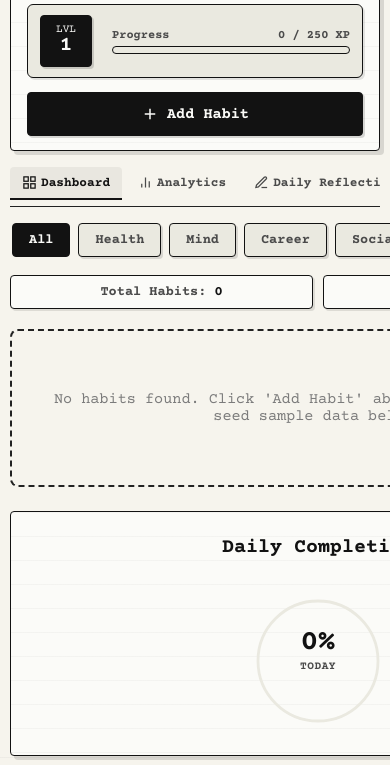
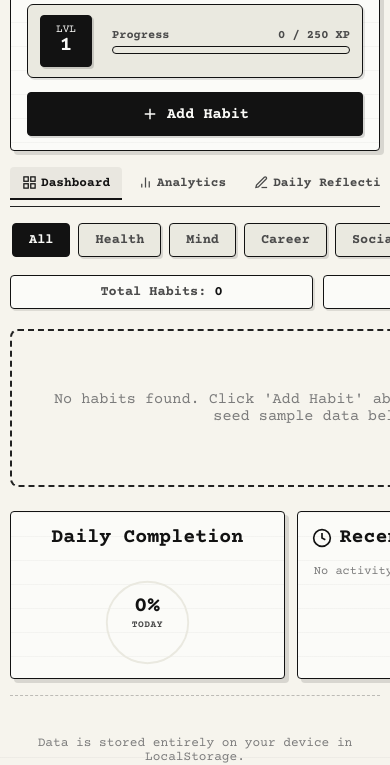
Before and after one commit to ramchandu438/habitquest, an Electron app: page index.html in a window 390 px wide. Shown: the part 87-852 px from the top of the page. Drawn offline with nearby package versions, Linux system fonts and the light colour scheme; a web font is replaced by a local one.

Commit message:
fix(mobile): resolve category filters swiping, scale down circular progress SVG, and layout sidebar widgets side-by-side on mobile

```diff
--- a/index.html
+++ b/index.html
@@ -20,8 +20,8 @@
   <link href="https://fonts.googleapis.com/css2?family=Courier+Prime:ital,wght@0,400;0,700;1,400;1,700&family=Outfit:wght@300;400;500;600;700;800;900&family=Playfair+Display:ital,wght@0,400..900;1,400..900&display=swap" rel="stylesheet">
 
   <!-- Stylesheets -->
-  <link rel="stylesheet" href="styles/themes.css?v=3.0">
-  <link rel="stylesheet" href="styles/main.css?v=3.0">
+  <link rel="stylesheet" href="styles/themes.css?v=4.0">
+  <link rel="stylesheet" href="styles/main.css?v=4.0">
 </head>
 <body>
 
--- a/js/charts.js
+++ b/js/charts.js
@@ -14,7 +14,7 @@ export function renderProgressRing(selector, percentage) {
   const strokeDashoffset = circumference - (pct / 100) * circumference;
 
   container.innerHTML = `
-    <svg class="circular-chart" viewBox="0 0 140 140" width="140" height="140">
+    <svg class="circular-chart" viewBox="0 0 140 140" width="100%" height="100%">
       <circle class="circle-bg" cx="70" cy="70" r="${radius}" stroke-width="${strokeWidth}" />
       <circle class="circle-fill" cx="70" cy="70" r="${radius}"
               stroke-width="${strokeWidth}"
--- a/service-worker.js
+++ b/service-worker.js
@@ -1,4 +1,4 @@
-const CACHE_NAME = 'habitquest-ledger-v3';
+const CACHE_NAME = 'habitquest-ledger-v4';
 const ASSETS_TO_CACHE = [
   './',
   './index.html',
--- a/styles/main.css
+++ b/styles/main.css
@@ -1740,6 +1740,7 @@ select.theme-select:hover {
 
   .filter-group {
     display: flex !important;
+    flex-wrap: nowrap !important;
     overflow-x: auto !important;
     white-space: nowrap !important;
     -webkit-overflow-scrolling: touch !important;
@@ -1748,6 +1749,7 @@ select.theme-select:hover {
     -ms-overflow-style: none !important;  /* IE/Edge */
     gap: 8px !important;
     width: 100% !important;
+    max-width: 100% !important;
     border: none !important;
     background: transparent !important;
   }
@@ -1766,6 +1768,8 @@ select.theme-select:hover {
     border: none !important;
     background: transparent !important;
     padding: 0 2px 8px 2px !important;
+    flex-wrap: nowrap !important;
+    max-width: 100% !important;
   }
 
   [data-theme="vintage-journal"] .filter-btn {
@@ -1773,6 +1777,7 @@ select.theme-select:hover {
     background: #eae9e0 !important;
     border-radius: var(--radius-sm) !important;
     box-shadow: 2px 2px 0px rgba(0, 0, 0, 0.12) !important;
+    flex: 0 0 auto !important; /* Stop shrinking swipe buttons! */
   }
 
   [data-theme="vintage-journal"] .filter-btn.active {
@@ -1885,6 +1890,51 @@ select.theme-select:hover {
     grid-template-columns: repeat(2, 1fr) !important;
     gap: 10px !important;
   }
+
+  /* Sidebar panel two-column grid on mobile */
+  .sidebar-panel {
+    display: grid !important;
+    grid-template-columns: 1fr 1.2fr !important;
+    gap: 12px !important;
+    align-items: stretch !important;
+    width: 100% !important;
+  }
+
+  .daily-focus-widget {
+    padding: 14px !important;
+    height: 100% !important;
+    justify-content: center !important;
+    align-items: center !important;
+  }
+
+  .circular-progress-wrap {
+    width: 95px !important;
+    height: 95px !important;
+    margin: 4px auto !important;
+  }
+
+  .progress-pct {
+    font-size: 1.35rem !important;
+  }
+
+  .progress-label {
+    font-size: 0.6rem !important;
+  }
+
+  .sidebar-panel .glass-panel {
+    padding: 14px !important;
+    margin: 0 !important;
+    height: 100% !important;
+  }
+
+  .activity-mini-list {
+    gap: 8px !important;
+  }
+
+  .activity-item {
+    padding-bottom: 6px !important;
+    gap: 8px !important;
+  }
 }
 
 /* Very small/narrow viewports <= 360px for checkbox grid preservation */
```
